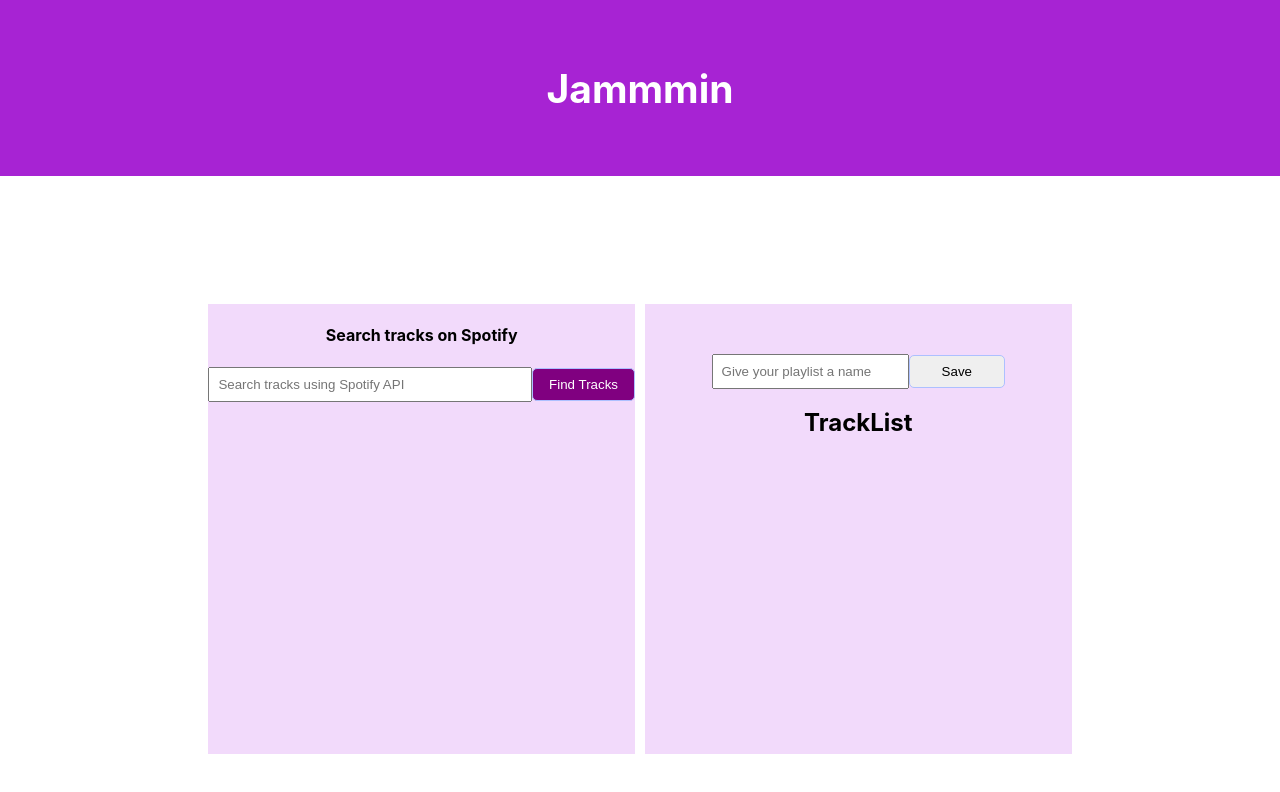
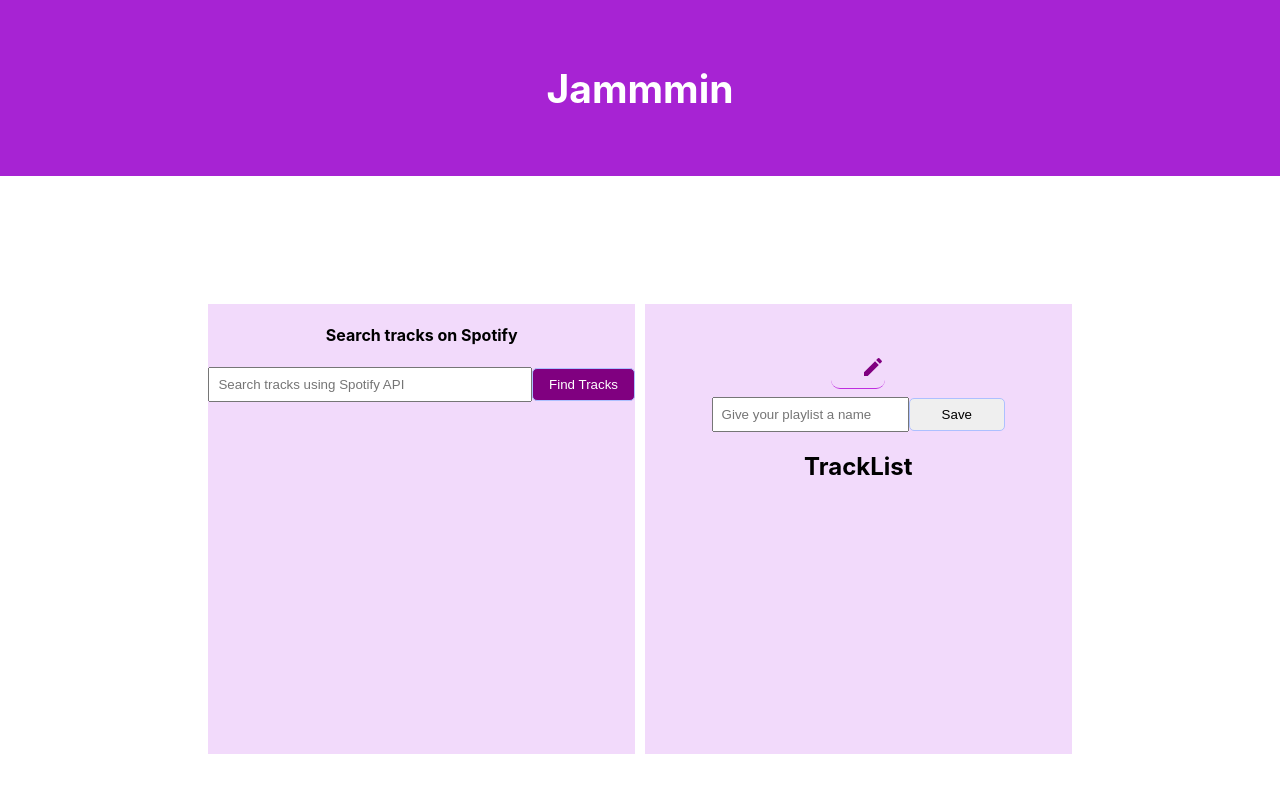
Before and after one commit to DHBuild002/jammmin-playlist-creation-tool, a React (Create React App) app: page / in a window 1280 px wide. Shown: the top 792 px of the page. Built offline with nearby package versions, Linux system fonts and the light colour scheme.

Commit message:
Add: Pen Icon + MUIcon dependency + purple color to items in playlist name area

```diff
--- a/package.json
+++ b/package.json
@@ -3,6 +3,10 @@
   "version": "0.1.0",
   "private": true,
   "dependencies": {
+    "@emotion/react": "^11.13.0",
+    "@emotion/styled": "^11.13.0",
+    "@mui/icons-material": "^5.16.6",
+    "@mui/material": "^5.16.6",
     "@testing-library/jest-dom": "^5.17.0",
     "@testing-library/react": "^13.4.0",
     "@testing-library/user-event": "^13.5.0",
--- a/public/index.html
+++ b/public/index.html
@@ -5,6 +5,7 @@
     <link rel="icon" href="%PUBLIC_URL%/favicon.ico" />
     <meta name="viewport" content="width=device-width, initial-scale=1" />
     <meta name="theme-color" content="#000000" />
+
     <meta
       name="description"
       content="Web site created using create-react-app"
@@ -24,7 +25,7 @@
       work correctly both with client-side routing and a non-root public URL.
       Learn how to configure a non-root public URL by running `npm run build`.
     -->
-    <title>React App</title>
+    <title>Jammmin</title>
   </head>
   <body>
     <noscript>You need to enable JavaScript to run this app.</noscript>
--- a/src/components/Playlist.js
+++ b/src/components/Playlist.js
@@ -1,6 +1,9 @@
 import React from "react";
 import TrackList from "./TrackList";
 import "./styles/Playlist.css";
+
+// Icon List
+import EditIcon from "@mui/icons-material/Edit";
 
 const Playlist = ({
   playlistName,
@@ -25,7 +28,10 @@ const Playlist = ({
   return (
     <>
       <div className="playlist">
-        <h2 className="custom-title">{savedPlaylistName}</h2>
+        <div className="row input-area">
+          <h2 className="custom-title">{savedPlaylistName}</h2>
+          <EditIcon />
+        </div>
         <div className="playlistTitle">
           <input
             value={playlistName}
--- a/src/components/styles/Playlist.css
+++ b/src/components/styles/Playlist.css
@@ -23,3 +23,13 @@
   .custom-title {
     font-size: 25px;
   }
+  .input-area {
+    border-bottom: rgb(191, 46, 223) 1px solid;
+    width: auto;
+    border-radius: 9px;
+    color: purple;
+    cursor: pointer;
+  }
+  .input-area > h2 {
+    margin-right: 20px;
+  }
```
Also changed, not shown: 1 other file (tests, documents, lock files or other folders).
